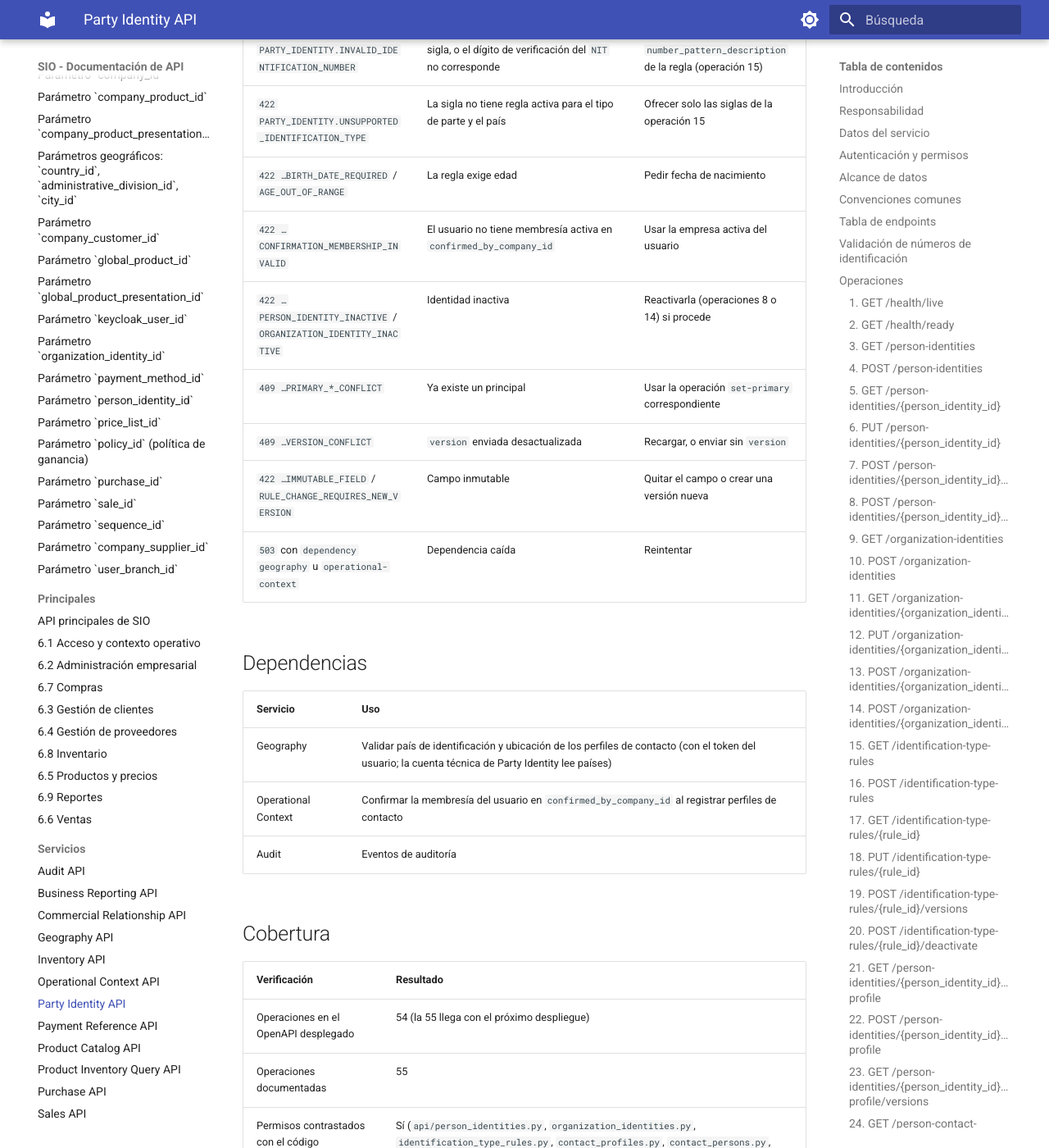
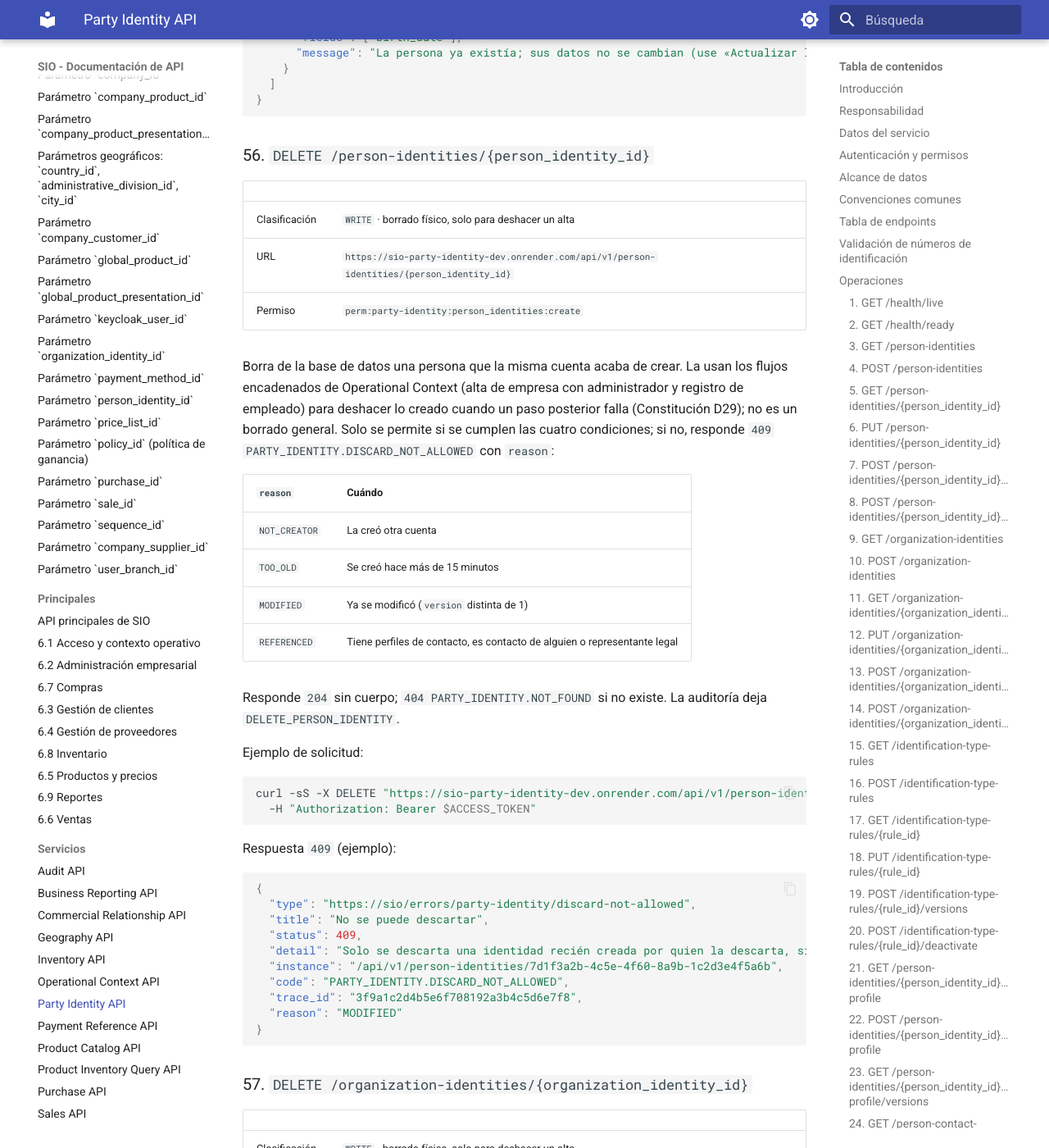
Before and after one commit to Pipicano25/sio-api-docs, an MkDocs documentation site: the page built from docs/servicios/party-identity.md, in a window 1280 px wide and 1400 px high, scrolled down 62992 px. Shown: the whole window at 82% size. Built offline with MkDocs 1.6.1 and Material for MkDocs 9.7.7, drawn with Linux system fonts in a browser that asks for light colours; some of the changed text lies outside the part shown.

Commit message:
docs: sincronizar documentación SIO

````diff
--- a/docs/servicios/party-identity.md
+++ b/docs/servicios/party-identity.md
@@ -54,7 +54,7 @@ Global: cualquier usuario con el permiso ve todas las identidades, sin membresí
 - `PUT` es **parcial**: el cuerpo lleva solo los campos que cambian; un campo ausente no cambia; `null` borra un campo opcional y en uno obligatorio responde `422`. Cuerpo vacío `{}` o solo con `version` → `422`. Las validaciones (regla de identificación, unicidad, edades) se aplican sobre el registro combinado; si nada cambia, no se escribe ni sube la versión.
 - `version` (≥ 1) es **opcional** en `PUT` y en las acciones (`deactivate`, `reactivate`, `:set-primary`, `:close`, nuevo perfil de contacto): si se envía y no coincide → `409 PARTY_IDENTITY.VERSION_CONFLICT`; si no se envía, se aplica sobre lo vigente. Las acciones cuyo cuerpo solo era `{"version": n}` aceptan `{}` o ningún cuerpo. Excepciones: `POST /identification-type-rules/{rule_id}/versions` sigue exigiendo `version`, y `legal-representatives:set-primary` exige `current_primary_version` cuando ya existe un `PRIMARY` vigente.
 - Inactivar algo inactivo o reactivar algo activo → `409 INVALID_STATUS_TRANSITION`.
-- Sin borrado físico. Las asignaciones (sectores de organización, representantes) se **cierran** con `valid_to` y no se reabren.
+- Sin borrado físico. Las asignaciones (sectores de organización, representantes) se **cierran** con `valid_to` y no se reabren. Única excepción (Constitución D7 y D29): las operaciones 56 y 57 borran una persona u organización recién creada para deshacer un alta encadenada que falló.
 - Modelos con `extra="forbid"`: campos desconocidos → `422`; campos inmutables enviados → `422 IMMUTABLE_FIELD`.
 - Direcciones de los perfiles: `country_id`, `administrative_division_id`, `city_id` validados en Geography (`422 COUNTRY_NOT_FOUND`, `ADMINISTRATIVE_DIVISION_NOT_FOUND`, `CITY_NOT_FOUND`, `LOCATION_INACTIVE`, `GEOGRAPHY_INCOHERENT`, `GEOGRAPHY_PARENT_REQUIRED`).
 - `503 DEPENDENCY_UNAVAILABLE` con `dependency` (`database`, `geography`, `operational-context`).
@@ -127,6 +127,8 @@ curl -sS -X PUT 'https://sio-party-identity-dev.onrender.com/api/v1/person-ident
 | 53 | `PUT` | `/organization-legal-representatives/{representative_id}` | Modificar cargo o referencia | `organization_legal_representatives:update` | `WRITE` | [Ver](#53-put-organization-legal-representativesrepresentative_id) |
 | 54 | `POST` | `/organization-legal-representatives/{representative_id}:close` | Cerrar representación | `organization_legal_representatives:delete` | `WRITE` | [Ver](#54-post-organization-legal-representativesrepresentative_idclose) |
 | 55 | `POST` | `/person-identities:ensure` | Crear o completar la persona y su contacto | `person_identities:create`, `person_identities:read` y, si llega el perfil, `person_contact_profiles:create` | `WRITE` | [Ver](#55-post-person-identitiesensure) |
+| 56 | `DELETE` | `/person-identities/{person_identity_id}` | Descartar una persona recién creada (deshacer un alta) | `person_identities:create` | `WRITE` | [Ver](#56-delete-person-identitiesperson_identity_id) |
+| 57 | `DELETE` | `/organization-identities/{organization_identity_id}` | Descartar una organización recién creada (deshacer un alta) | `organization_identities:create` | `WRITE` | [Ver](#57-delete-organization-identitiesorganization_identity_id) |
 
 ## Validación de números de identificación
 
@@ -2345,6 +2347,69 @@ Ejemplo de respuesta `201` (valores ilustrativos):
 }
 ```
 
+### 56. `DELETE /person-identities/{person_identity_id}`
+
+| | |
+|---|---|
+| Clasificación | `WRITE` · borrado físico, solo para deshacer un alta |
+| URL | `https://sio-party-identity-dev.onrender.com/api/v1/person-identities/{person_identity_id}` |
+| Permiso | `perm:party-identity:person_identities:create` |
+
+Borra de la base de datos una persona que la misma cuenta acaba de crear. La usan los flujos encadenados de
+Operational Context (alta de empresa con administrador y registro de empleado) para deshacer lo creado cuando un paso
+posterior falla (Constitución D29); no es un borrado general. Solo se permite si se cumplen las cuatro condiciones;
+si no, responde `409 PARTY_IDENTITY.DISCARD_NOT_ALLOWED` con `reason`:
+
+| `reason` | Cuándo |
+|---|---|
+| `NOT_CREATOR` | La creó otra cuenta |
+| `TOO_OLD` | Se creó hace más de 15 minutos |
+| `MODIFIED` | Ya se modificó (`version` distinta de 1) |
+| `REFERENCED` | Tiene perfiles de contacto, es contacto de alguien o representante legal |
+
+Responde `204` sin cuerpo; `404 PARTY_IDENTITY.NOT_FOUND` si no existe. La auditoría deja `DELETE_PERSON_IDENTITY`.
+
+Ejemplo de solicitud:
+
+```bash
+curl -sS -X DELETE "https://sio-party-identity-dev.onrender.com/api/v1/person-identities/$PERSON_IDENTITY_ID" \
+  -H "Authorization: Bearer $ACCESS_TOKEN"
+```
+
+Respuesta `409` (ejemplo):
+
+```json
+{
+  "type": "https://sio/errors/party-identity/discard-not-allowed",
+  "title": "No se puede descartar",
+  "status": 409,
+  "detail": "Solo se descarta una identidad recién creada por quien la descarta, sin cambios ni registros que la usen.",
+  "instance": "/api/v1/person-identities/7d1f3a2b-4c5e-4f60-8a9b-1c2d3e4f5a6b",
+  "code": "PARTY_IDENTITY.DISCARD_NOT_ALLOWED",
+  "trace_id": "3f9a1c2d4b5e6f708192a3b4c5d6e7f8",
+  "reason": "MODIFIED"
+}
+```
+
+### 57. `DELETE /organization-identities/{organization_identity_id}`
+
+| | |
+|---|---|
+| Clasificación | `WRITE` · borrado físico, solo para deshacer un alta |
+| URL | `https://sio-party-identity-dev.onrender.com/api/v1/organization-identities/{organization_identity_id}` |
+| Permiso | `perm:party-identity:organization_identities:create` |
+
+Igual que la operación 56, para una organización. La usa el alta de empresa con administrador para deshacer la
+organización que creó. `REFERENCED` aplica si tiene perfiles de contacto, personas de contacto, sectores económicos o
+representantes legales. Responde `204`; la auditoría deja `DELETE_ORGANIZATION_IDENTITY`.
+
+Ejemplo de solicitud:
+
+```bash
+curl -sS -X DELETE "https://sio-party-identity-dev.onrender.com/api/v1/organization-identities/$ORGANIZATION_IDENTITY_ID" \
+  -H "Authorization: Bearer $ACCESS_TOKEN"
+```
+
 ## Errores frecuentes
 
 | Respuesta | Causa | Qué hacer |
@@ -2372,8 +2437,8 @@ Ejemplo de respuesta `201` (valores ilustrativos):
 
 | Verificación | Resultado |
 |---|---|
-| Operaciones en el OpenAPI desplegado | 54 (la 55 llega con el próximo despliegue) |
-| Operaciones documentadas | 55 |
+| Operaciones en el OpenAPI desplegado | 54 (la 55, la 56 y la 57 llegan con el próximo despliegue) |
+| Operaciones documentadas | 57 |
 | Permisos contrastados con el código | Sí (`api/person_identities.py`, `organization_identities.py`, `identification_type_rules.py`, `contact_profiles.py`, `contact_persons.py`, `business_sectors.py`, `legal_representatives.py`) |
 | Esquemas contrastados | Sí (OpenAPI desplegado; `application/exceptions.py`; `application/identification_rules.py`) |
 | Verificado | `valid_from` omitido en sectores económicos y representantes legales toma la fecha y hora actuales del servicio |
````
Also changed, not shown: docs/principales/gestion-de-clientes.md (+1 -1 lines), docs/servicios/commercial-relationship.md (+1 -1 lines), docs/servicios/operational-context.md (+18 -7 lines).
